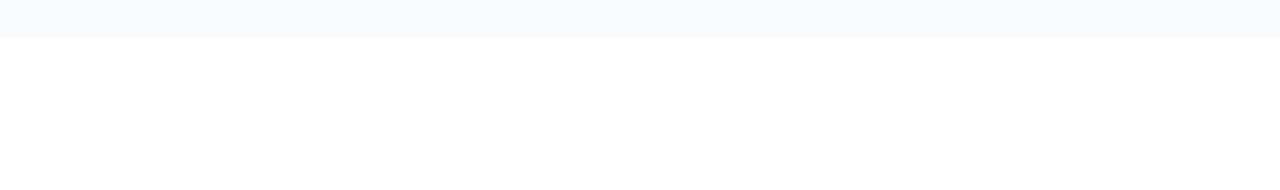
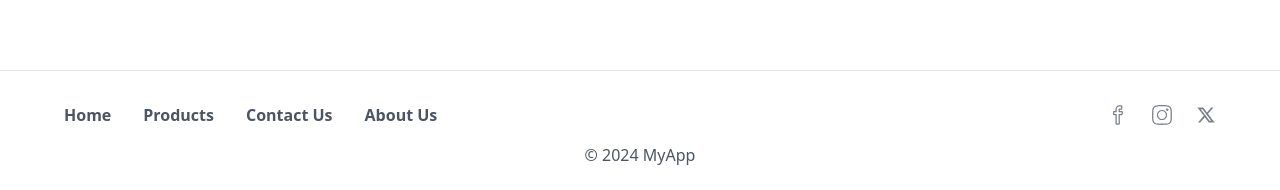
Before and after one commit to devhouse-org/ecommerce-frontend, a React (Vite) app: page /about in a window 1280 px wide. Shown: the part 762-952 px from the top of the page. Before the commit the page ends 840 px from the top, so only its background shows below. Built offline with nearby package versions, Linux system fonts and the light colour scheme.

Commit message:
fixed the footer

```diff
--- a/package.json
+++ b/package.json
@@ -19,6 +19,7 @@
     "lucide-react": "^0.447.0",
     "react": "^18.3.1",
     "react-dom": "^18.3.1",
+    "react-icons": "^5.3.0",
     "react-router-dom": "^6.26.2",
     "tailwind-merge": "^2.5.3",
     "tailwindcss-animate": "^1.0.7",
--- a/src/App.tsx
+++ b/src/App.tsx
@@ -10,7 +10,7 @@ import Contact from "./pages/Contact";
 
 function App() {
   return (
-    <div className="mb-10">
+    <div className="mb2">
       <Navbar />
       <Routes>
         <Route path="/" element={<Home />} />
@@ -22,7 +22,7 @@ function App() {
 
 
       </Routes>
-      {/* <MyFooter /> */}
+      <MyFooter />
     </div>
   );
 }
--- a/src/components/Footer.tsx
+++ b/src/components/Footer.tsx
@@ -1,41 +1,122 @@
+import { Facebook, Instagram, Twitter, Github, Youtube } from 'lucide-react'; // Importing Lucide icons
 import { Link } from "react-router-dom";
+
+import { SlSocialInstagram } from "react-icons/sl";
+import { SlSocialFacebook } from "react-icons/sl";
+import { RiTwitterXLine } from "react-icons/ri";
+
 
 export function MyFooter() {
   return (
-    <footer className="w-full border-t bg-white border-blue-gray-50  mt-8 p-8">
-      <div className="flex  container mx-auto flex-row flex-wrap items-center justify-center gap-y-6 gap-x-12 bg-white text-center md:justify-between">
-        <h1 className="text-[32px] font-bold uppercase text-gray-700">E-commerce</h1>
-        {/* <img src="https://docs.material-tailwind.com/img/logo-ct-dark.png" alt="logo-ct" className="w-10" /> */}
+    <footer className="w-full border-t border-blue-gray-50 mt-8 p-8">
+      <div className="container mx-auto px-8 flex flex-col md:flex-row flex-wrap items-center justify-center gap-y-6 gap-x-12 text-center md:justify-between">
+
         <ul className="flex flex-wrap items-center gap-y-2 gap-x-8">
           <li>
             <Link
               to="/"
-              className="text-gray-600 transition-colors hover:text-green-600 focus:text-green-600 font-bold"
+              className="text-gray-600 transition-colors hover:text-gray-600/75 focus:text-gray-600/75 font-bold"
             >
-             Home
+              Home
             </Link>
           </li>
           <li>
             <Link
               to="/products"
-              className="text-gray-600 transition-colors hover:text-green-600 focus:text-green-600 font-bold"
+              className="text-gray-600 transition-colors hover:text-gray-600/75 focus:text-gray-600/75 font-bold"
             >
-             Products
+              Products
+            </Link>
+          </li>
+<li>
+            <Link
+              to="/contact"
+              className="text-gray-600 transition-colors hover:text-gray-600/75 focus:text-gray-600/75 font-bold"
+            >
+              Contact Us
             </Link>
           </li>
           <li>
             <Link
-              to="#"
-              className="text-gray-600 transition-colors hover:text-green-600 focus:text-green-600 font-bold"
+              to="/about"
+              className="text-gray-600 transition-colors hover:text-gray-600/75 focus:text-gray-600/75 font-bold"
             >
               About Us
             </Link>
           </li>
         </ul>
+
+        {/* Social Icons */}
+        <div className="flex space-x-6 justify-center mt-4 md:mt-0">
+          <a
+            href="https://facebook.com"
+            target="_blank"
+            rel="noopener noreferrer"
+            className="text-gray-600/75 transition ease-in-out hover:text-gray-600"
+          >
+            <SlSocialFacebook className="h-5 w-5" />
+            {/* <Facebook className="h-6 w-6" /> */}
+          </a>
+          <a
+            href="https://instagram.com"
+            target="_blank"
+            rel="noopener noreferrer"
+            className="text-gray-600/75 transition ease-in-out hover:text-gray-600"
+          >
+            <SlSocialInstagram className="h-5 w-5"  />
+            {/* <Instagram className="h-6 w-6" /> */}
+          </a>
+          <a
+            href="https://twitter.com"
+            target="_blank"
+            rel="noopener noreferrer"
+            className="text-gray-600/75 transition ease-in-out hover:text-gray-600"
+          >
+            <RiTwitterXLine className="h-5 w-5"  />
+            {/* <Twitter className="h-6 w-6" /> */}
+          </a>
+        </div>
       </div>
-      <p color="blue-gray" className="mt-4 text-center font-normal">
-        &copy; 2024 E-COMMERCE
+
+      {/* Copyright Section */}
+      <p className="mt-4 bg-white text-center text-gray-600 font-normal">
+        &copy; 2024 MyApp
       </p>
     </footer>
+    // <footer className="w-full border-t bg-white border-blue-gray-50  mt-8 p-8">
+    //   <div className="flex  container mx-auto flex-row flex-wrap items-center justify-center gap-y-6 gap-x-12 bg-white text-center md:justify-between">
+    //     <h1 className="text-[32px] font-bold uppercase text-gray-700">E-commerce</h1>
+    //     {/* <img src="https://docs.material-tailwind.com/img/logo-ct-dark.png" alt="logo-ct" className="w-10" /> */}
+    //     <ul className="flex flex-wrap items-center gap-y-2 gap-x-8">
+    //       <li>
+    //         <Link
+    //           to="/"
+    //           className="text-gray-600 transition-colors hover:text-green-600 focus:text-green-600 font-bold"
+    //         >
+    //          Home
+    //         </Link>
+    //       </li>
+    //       <li>
+    //         <Link
+    //           to="/products"
+    //           className="text-gray-600 transition-colors hover:text-green-600 focus:text-green-600 font-bold"
+    //         >
+    //          Products
+    //         </Link>
+    //       </li>
+    //       <li>
+    //         <Link
+    //           to="#"
+    //           className="text-gray-600 transition-colors hover:text-green-600 focus:text-green-600 font-bold"
+    //         >
+    //           About Us
+    //         </Link>
+    //       </li>
+    //     </ul>
+    //   </div>
+    //   <p color="blue-gray" className="mt-4 text-center font-normal">
+    //     &copy; 2024 E-COMMERCE
+    //   </p>
+    // </footer>
   );
 }
--- a/src/pages/AboutUs.tsx
+++ b/src/pages/AboutUs.tsx
@@ -1,6 +1,6 @@
 const AboutUs = () => {
   return (
-    <div className="bg-slate-50 min-h-screen py-12 px-4 sm:px-6 lg:px-8 pt-28">
+    <div className=" min-h-screen py-12 px-4 sm:px-6 lg:px-8 pt-28">
       <div className="max-w-7xl mx-auto">
         <div className="flex flex-col lg:flex-row gap-8 lg:gap-12">
           <div className="bg-white shadow-md rounded-2xl p-8 lg:w-1/2">
```
Also changed, not shown: 1 other file (tests, documents, lock files or other folders).
